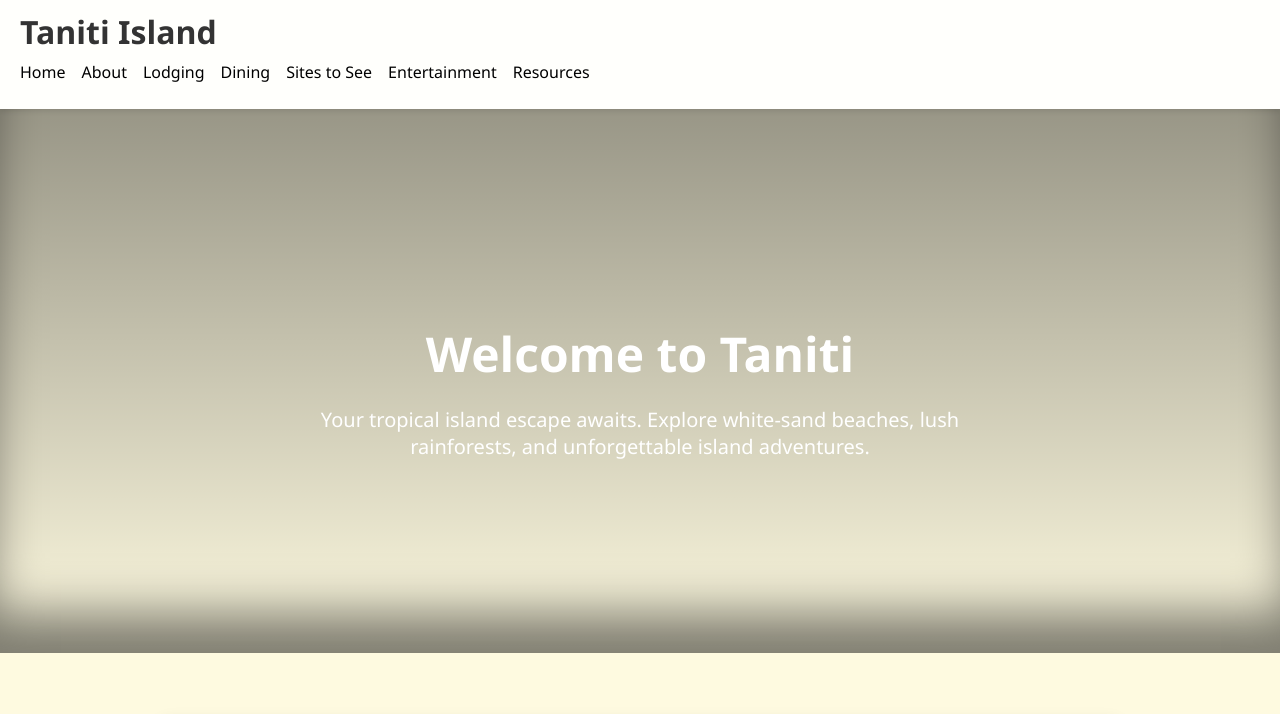
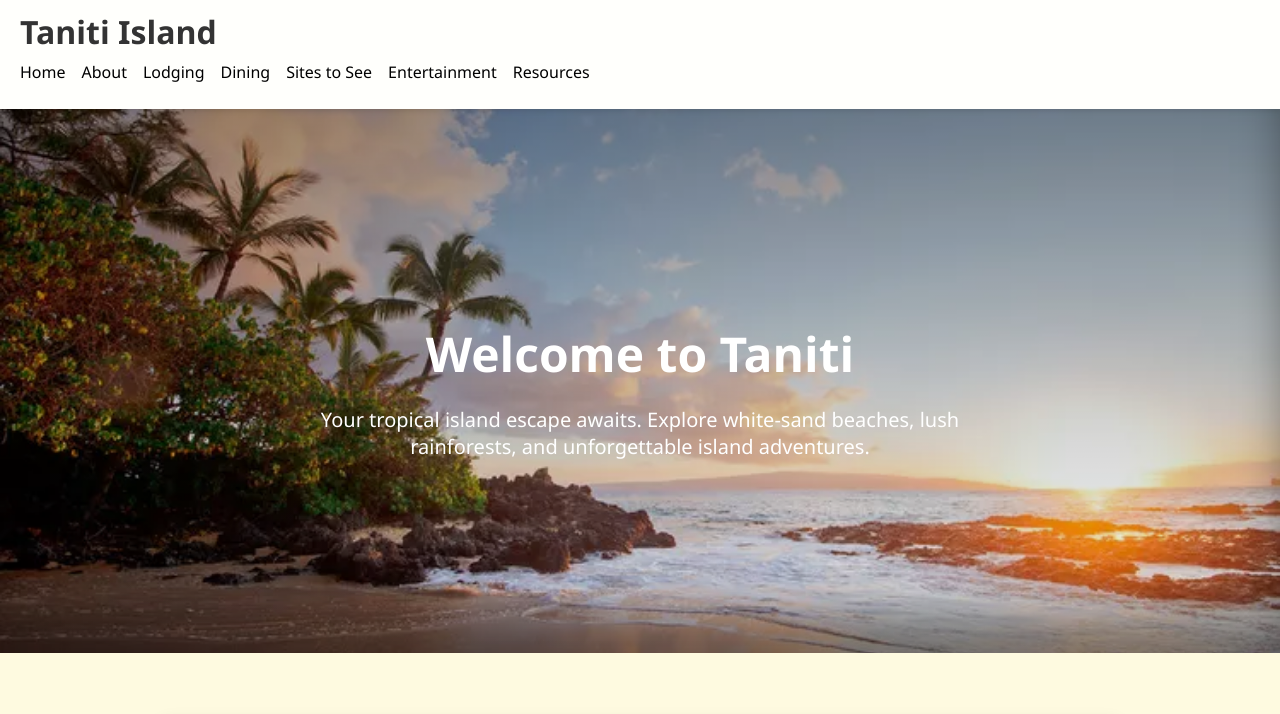
Before and after one commit to kwato63/WGU-UX-Task-1, a plain HTML site: page index.html in a window 1280 px wide. Shown: the top 714 px of the page. Drawn offline with Linux system fonts and the light colour scheme.

Commit message:
Hero via JS v4

```diff
--- a/index.html
+++ b/index.html
@@ -7,7 +7,7 @@
     <link rel="stylesheet" href="css/styles.css" />
   </head>
   <body
-    data-hero-image="images\header-hawaii-TROPICUS0522-ccdf2aa690184c3eb3ca2f0186e1917c.jpeg"
+    data-hero-image="images/Beach.jpeg"
     data-hero-title="Welcome to Taniti"
     data-hero-text="Your tropical island escape awaits. Explore white-sand beaches, lush rainforests, and unforgettable island adventures."
   >
@@ -44,7 +44,7 @@
           <p>
             <img
               class="teaser-left"
-              src="images/header-hawaii-TROPICUS0522-ccdf2aa690184c3eb3ca2f0186e1917c.jpeg"
+              src="images/Beach.jpeg"
             />
             Lorem ipsum, dolor sit amet consectetur adipisicing elit. Incidunt
             necessitatibus deserunt, expedita asperiores harum dolorum est
@@ -58,7 +58,7 @@
           <p>
             <img
               class="teaser-right"
-              src="images/header-hawaii-TROPICUS0522-ccdf2aa690184c3eb3ca2f0186e1917c.jpeg"
+              src="images/Beach.jpeg"
             />
             Lorem ipsum, dolor sit amet consectetur adipisicing elit. Incidunt
             necessitatibus deserunt, expedita asperiores harum dolorum est
@@ -73,7 +73,7 @@
           <p>
             <img
               class="teaser-left"
-              src="images/header-hawaii-TROPICUS0522-ccdf2aa690184c3eb3ca2f0186e1917c.jpeg"
+              src="images/Beach.jpeg"
             />
             Lorem ipsum, dolor sit amet consectetur adipisicing elit. Incidunt
             necessitatibus deserunt, expedita asperiores harum dolorum est
@@ -87,7 +87,7 @@
           <p>
             <img
               class="teaser-right"
-              src="images/header-hawaii-TROPICUS0522-ccdf2aa690184c3eb3ca2f0186e1917c.jpeg"
+              src="images/Beach.jpeg"
             />
             Lorem ipsum, dolor sit amet consectetur adipisicing elit. Incidunt
             necessitatibus deserunt, expedita asperiores harum dolorum est
```
Also changed, not shown: images/Beach.jpeg (renamed from images/header-hawaii-TROPICUS0522-ccdf2aa690184c3eb3ca2f0186e1917c.jpeg).
